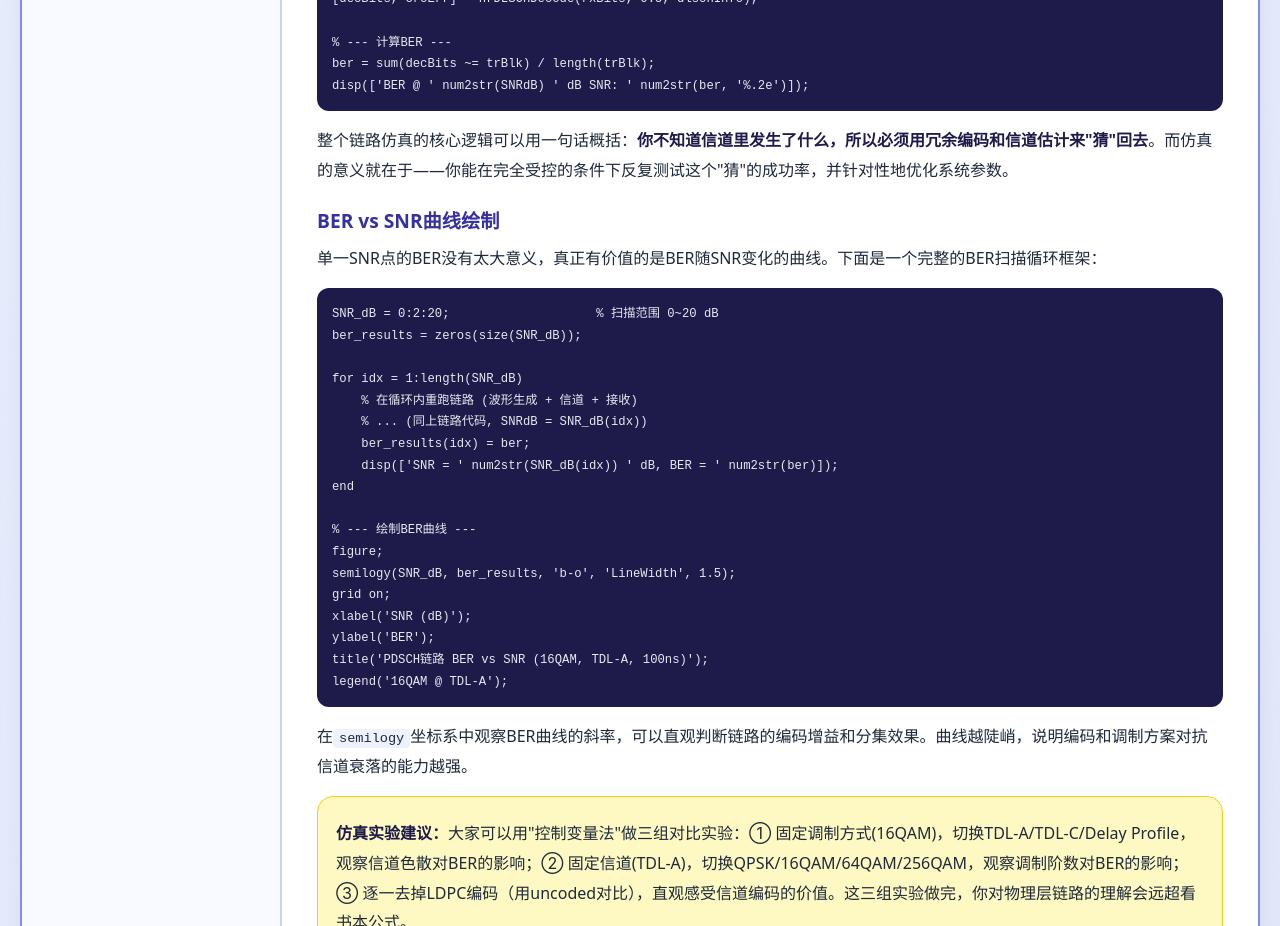
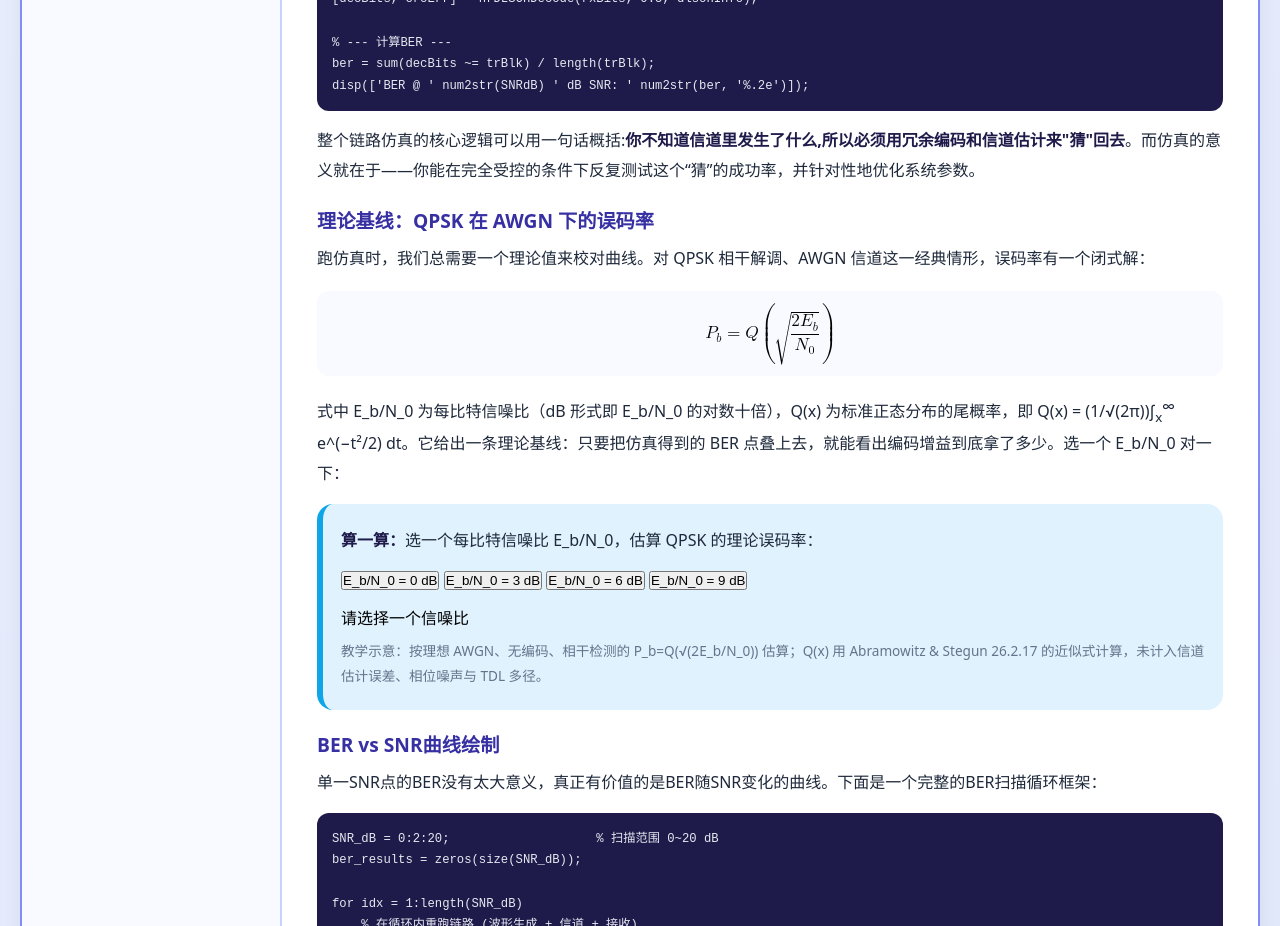
Before and after one commit to 1998x-stack/communication-engineering-tutorial, a plain HTML site: page 23.html in a window 1280 px wide. Shown: the part 3460-4386 px from the top of the page. Drawn offline with Linux system fonts and the light colour scheme.

Commit message:
feat(communication-engineering-tutorial): 第23章补充QPSK理论误码率公式与Q函数估算交互

```diff
--- a/23.html
+++ b/23.html
@@ -229,7 +229,34 @@ rxBits = nrPDSCHDecode(carrier, pdsch, rxSymbols, ...
 ber = sum(decBits ~= trBlk) / length(trBlk);
 disp(['BER @ ' num2str(SNRdB) ' dB SNR: ' num2str(ber, '%.2e')]);</code></pre>
 
-        <p>整个链路仿真的核心逻辑可以用一句话概括：<strong>你不知道信道里发生了什么，所以必须用冗余编码和信道估计来"猜"回去</strong>。而仿真的意义就在于——你能在完全受控的条件下反复测试这个"猜"的成功率，并针对性地优化系统参数。</p>
+        <p>整个链路仿真的核心逻辑可以用一句话概括:<strong>你不知道信道里发生了什么,所以必须用冗余编码和信道估计来"猜"回去</strong>。而仿真的意义就在于——你能在完全受控的条件下反复测试这个“猜”的成功率，并针对性地优化系统参数。</p>
+
+        <h3>理论基线：QPSK 在 AWGN 下的误码率</h3>
+
+        <p>跑仿真时，我们总需要一个理论值来校对曲线。对 QPSK 相干解调、AWGN 信道这一经典情形，误码率有一个闭式解：</p>
+
+        <div class="math-equation">
+            <div class="math-scroll" data-math-scroll tabindex="0" role="region" aria-label="QPSK 误码率公式，可横向滚动">
+                <math display="block" aria-label="QPSK 相干解调误码率 P_b 等于 Q 函数作用于根号下两倍 Eb 除以 N0">
+                    <msub><mi>P</mi><mi>b</mi></msub><mo>=</mo><mi>Q</mi>
+                    <mrow><mo>(</mo><msqrt><mfrac><mrow><mn>2</mn><msub><mi>E</mi><mi>b</mi></msub></mrow><msub><mi>N</mi><mn>0</mn></msub></mfrac></msqrt><mo>)</mo></mrow>
+                </math>
+            </div>
+        </div>
+
+        <p>式中 E_b/N_0 为每比特信噪比（dB 形式即 E_b/N_0 的对数十倍），Q(x) 为标准正态分布的尾概率，即 Q(x) = (1/√(2π))∫<sub>x</sub><sup>∞</sup> e^(−t²/2) dt。它给出一条理论基线：只要把仿真得到的 BER 点叠上去，就能看出编码增益到底拿了多少。选一个 E_b/N_0 对一下：</p>
+
+        <div class="tip" role="group" aria-labelledby="ber-label">
+            <p id="ber-label"><strong>算一算：</strong>选一个每比特信噪比 E_b/N_0，估算 QPSK 的理论误码率：</p>
+            <p>
+                <button type="button" class="ber-btn" data-snr="0">E_b/N_0 = 0 dB</button>
+                <button type="button" class="ber-btn" data-snr="3">E_b/N_0 = 3 dB</button>
+                <button type="button" class="ber-btn" data-snr="6">E_b/N_0 = 6 dB</button>
+                <button type="button" class="ber-btn" data-snr="9">E_b/N_0 = 9 dB</button>
+            </p>
+            <output id="ber-out" aria-live="polite">请选择一个信噪比</output>
+            <p style="font-size:0.85rem;color:#64748b;margin-top:6px;">教学示意：按理想 AWGN、无编码、相干检测的 P_b=Q(√(2E_b/N_0)) 估算；Q(x) 用 Abramowitz &amp; Stegun 26.2.17 的近似式计算，未计入信道估计误差、相位噪声与 TDL 多径。</p>
+        </div>
 
         <h3>BER vs SNR曲线绘制</h3>
 
@@ -351,5 +378,30 @@ legend('16QAM @ TDL-A');</code></pre>
     </article></main>
 </div>
 </div>
+<script>
+(function () {
+    var out = document.getElementById('ber-out');
+    var btns = Array.prototype.slice.call(document.querySelectorAll('.ber-btn'));
+    if (!out || !btns.length) return;
+    /* Abramowitz & Stegun 26.2.17: 标准正态尾概率 Q(x) */
+    function Q(x) {
+        var b = [0.319381530, -0.356563782, 1.781477937, -1.821255978, 1.330274429];
+        var t = 1 / (1 + 0.2316419 * x);
+        var phi = Math.exp(-x * x / 2) / Math.sqrt(2 * Math.PI);
+        var poly = b[0] * t + b[1] * t * t + b[2] * Math.pow(t, 3) + b[3] * Math.pow(t, 4) + b[4] * Math.pow(t, 5);
+        return phi * poly;
+    }
+    btns.forEach(function (b) {
+        b.setAttribute('aria-pressed', 'false');
+        b.addEventListener('click', function () {
+            btns.forEach(function (x) { x.setAttribute('aria-pressed', x === b ? 'true' : 'false'); });
+            var snrDb = parseFloat(b.getAttribute('data-snr'));
+            var ebno = Math.pow(10, snrDb / 10);
+            var ber = Q(Math.sqrt(2 * ebno));
+            out.textContent = 'E_b/N_0 = ' + snrDb + ' dB：QPSK 理论误码率 \u2248 ' + ber.toExponential(2);
+        });
+    });
+})();
+</script>
 </body>
 </html>
```
